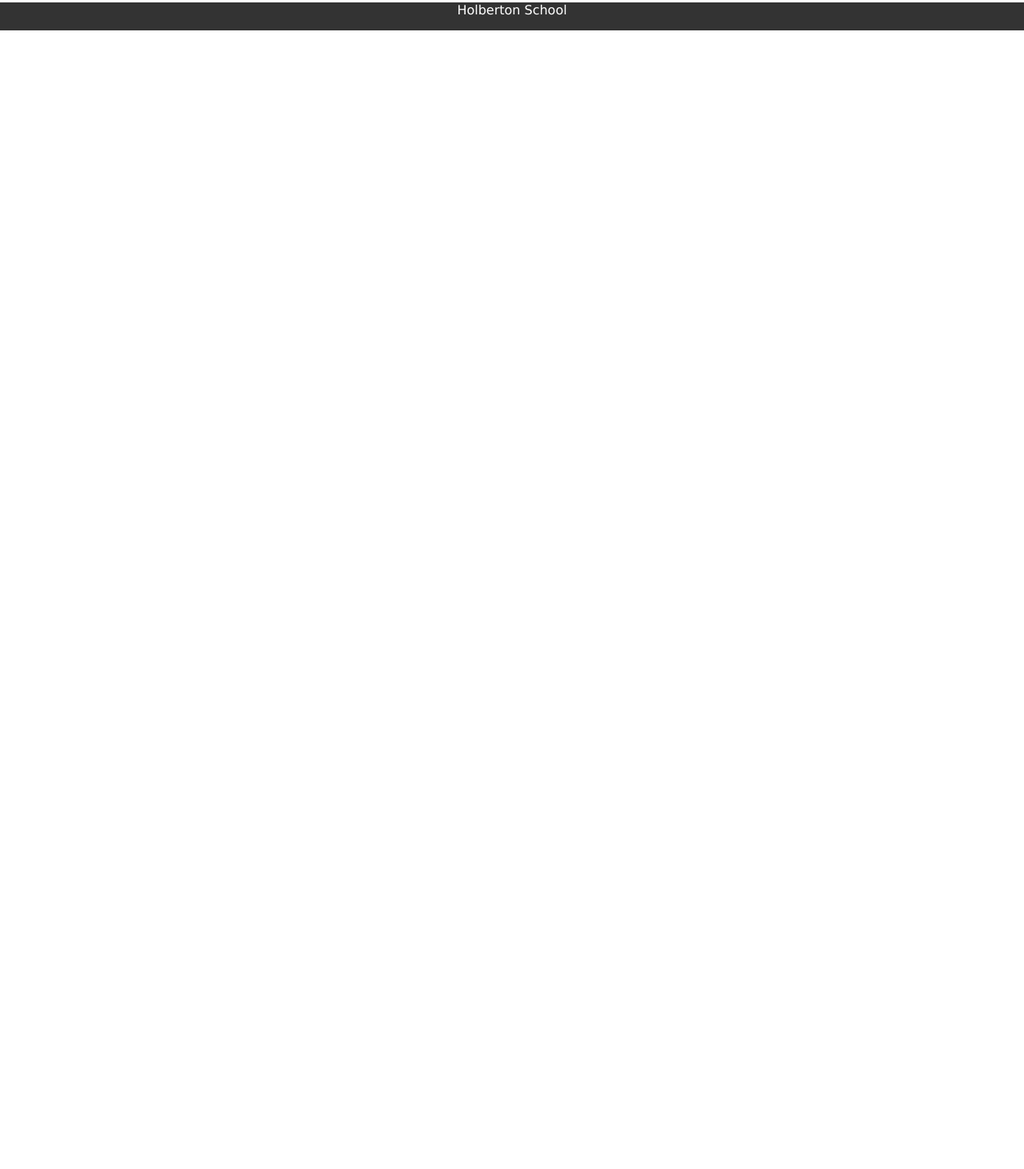
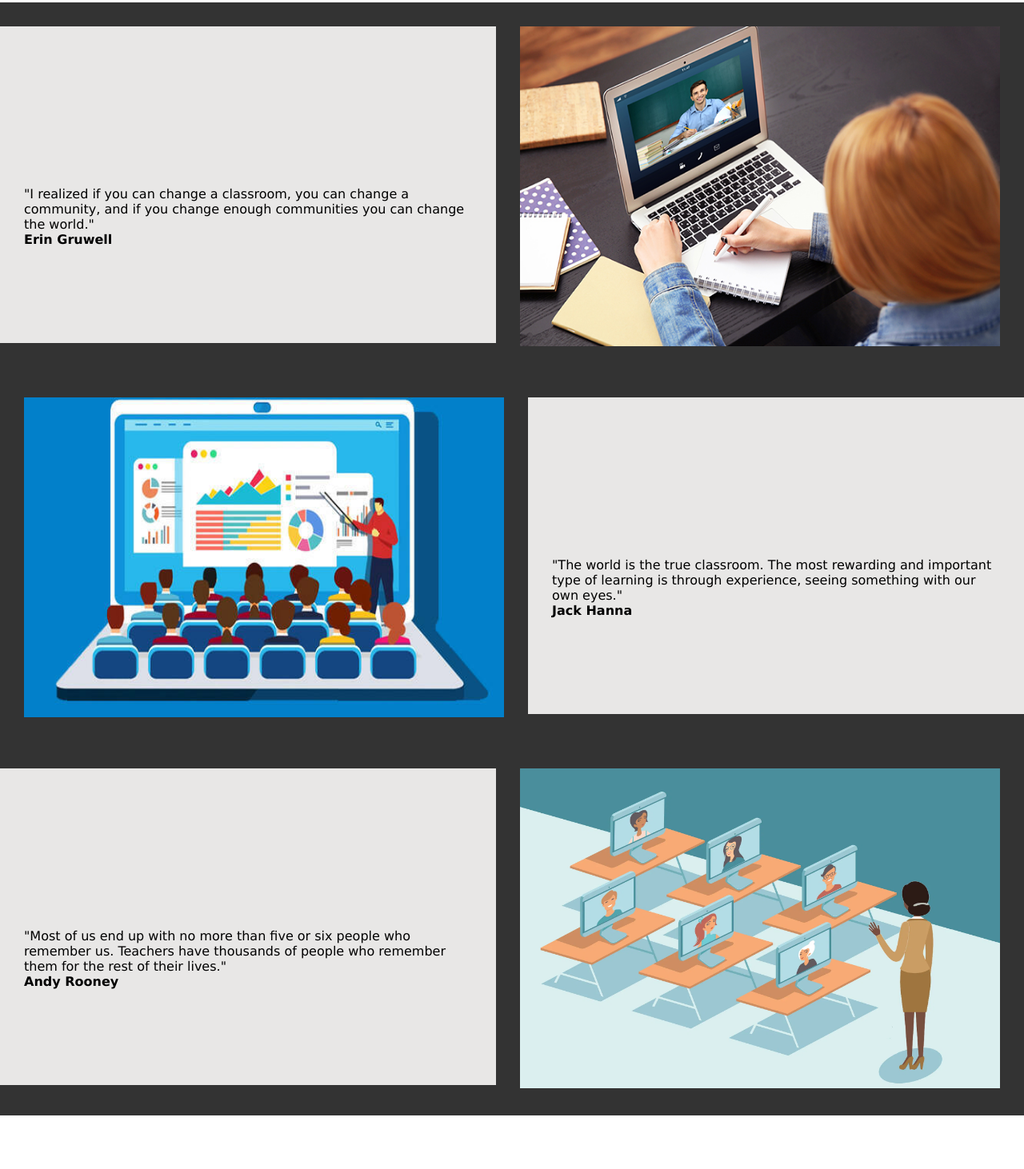
Before and after one commit to Yosri-ctrl/web-test, a plain HTML site: page static/home.html in a window 1280 px wide. Shown: the part 1294-2756 px from the top of the page at 80% size. Before the commit the page ends 1332 px from the top, so only its background shows below. Drawn offline with Linux system fonts and the light colour scheme.

Commit message:
home page

```diff
--- a/static/home.html
+++ b/static/home.html
@@ -57,6 +57,35 @@
     <br>
     <br>
     <br>
+    <div class="flex">
+    <div class="container">
+      <div class="left">
+        <img class="img" src="style/img/1.jpg" height="400" width="600">
+      </div>
+      <div class="right">
+        <p class="p">"I realized if you can change a classroom, you can change a community,
+           and if you change enough communities you can change the world."<br><b>Erin Gruwell</b></p>
+      </div>
+    </div>
+    <div class="container">
+      <div class="right">
+        <img class="img" src="style/img/2.jpg" height="400" width="600">
+      </div>
+      <div class="left">
+        <p class="p">"The world is the true classroom. The most rewarding and important type of learning is through experience, seeing
+        something with our own eyes."<br><b>Jack Hanna</b></p>
+      </div>
+    </div>
+    <div class="container">
+      <div class="left">
+        <img class="img" src="style/img/remotr.jpg" height="400" width="600">
+      </div>
+      <div class="right">
+        <p class="p">"Most of us end up with no more than five or six people who remember us. Teachers have thousands of people who remember
+        them for the rest of their lives."<br><b>Andy Rooney</b></p>
+      </div>
+    </div>
+    </div>
     </body>
     <footer>
       <div class="footer">Holberton School</div>
--- a/static/style/home.css
+++ b/static/style/home.css
@@ -83,48 +83,47 @@
   float: left;
   padding: 0px 20px;
 }
-  .aimg{
+.aimg {
   position: relative;
   text-align: center;
   color: white;
 }
-  .aimg h4{
-    font-family:'MyWebFont', Fallback, sans-serif;
+.aimg h4 {
+  font-family: "MyWebFont", Fallback, sans-serif;
   font-size: 80px;
   position: absolute;
   top: 10%;
   left: 50%;
   transform: translate(-50%, -50%);
-    color:rgb(241, 241, 241);
+  color: rgb(241, 241, 241);
   text-shadow: 0 0.5px black;
 }
-  .aimg h3{
-    font-family:courier,arial,helvetica;
+.aimg h3 {
+  font-family: courier, arial, helvetica;
   font-size: 50px;
   position: absolute;
   top: 40%;
   left: 50%;
   transform: translate(-50%, -50%);
-    color:rgb(244, 244, 244);
+  color: rgb(244, 244, 244);
   text-shadow: 0 0.5px black;
 }
-  .aimg img{
+.aimg img {
   width: 1700px;
   height: 900px;
-
 }
 .button {
   position: absolute;
   top: 88%;
   left: 50%;
   transform: translate(-50%, -50%);
-    background-color:#e7e7e7;;
+  background-color: #e7e7e7;
   color: black;
   border: 2px solid #e7e7e7;
   width: 200px;
   height: 40px;
 }
-  .button a{
+.button a {
   font-size: 20px;
   text-decoration: none;
   color: #333;
@@ -134,8 +133,8 @@
   background-color: #857d7d;
   border: 2px solid #857d7d;
 }
-  .news h4{
-    color:rgb(5, 104, 99);
+.news h4 {
+  color: rgb(5, 104, 99);
   font-size: 50px;
   position: absolute;
   bottom: -20%;
@@ -146,5 +145,26 @@
   background-color: #333;
   color: white;
   text-align: center;
-
 }
+.flex {
+  background-color: #333;
+  margin-bottom: 70px;
+}
+.container {
+  display: flex;
+  justify-content: space-between;
+}
+.left {
+  margin-left: auto;
+  order: 2;
+}
+.right {
+}
+.img {
+  margin: 30px;
+}
+.p {
+  margin-top: 30px;
+  padding: 200px 30px 120px 30px;
+  background-color: #e8e7e6;
+}
```
Also changed, not shown: static/style/img/1.jpg (added), static/style/img/2.jpg (added), static/style/img/remotr.jpg (added). Lines whose indentation alone changed are shown as unchanged.
